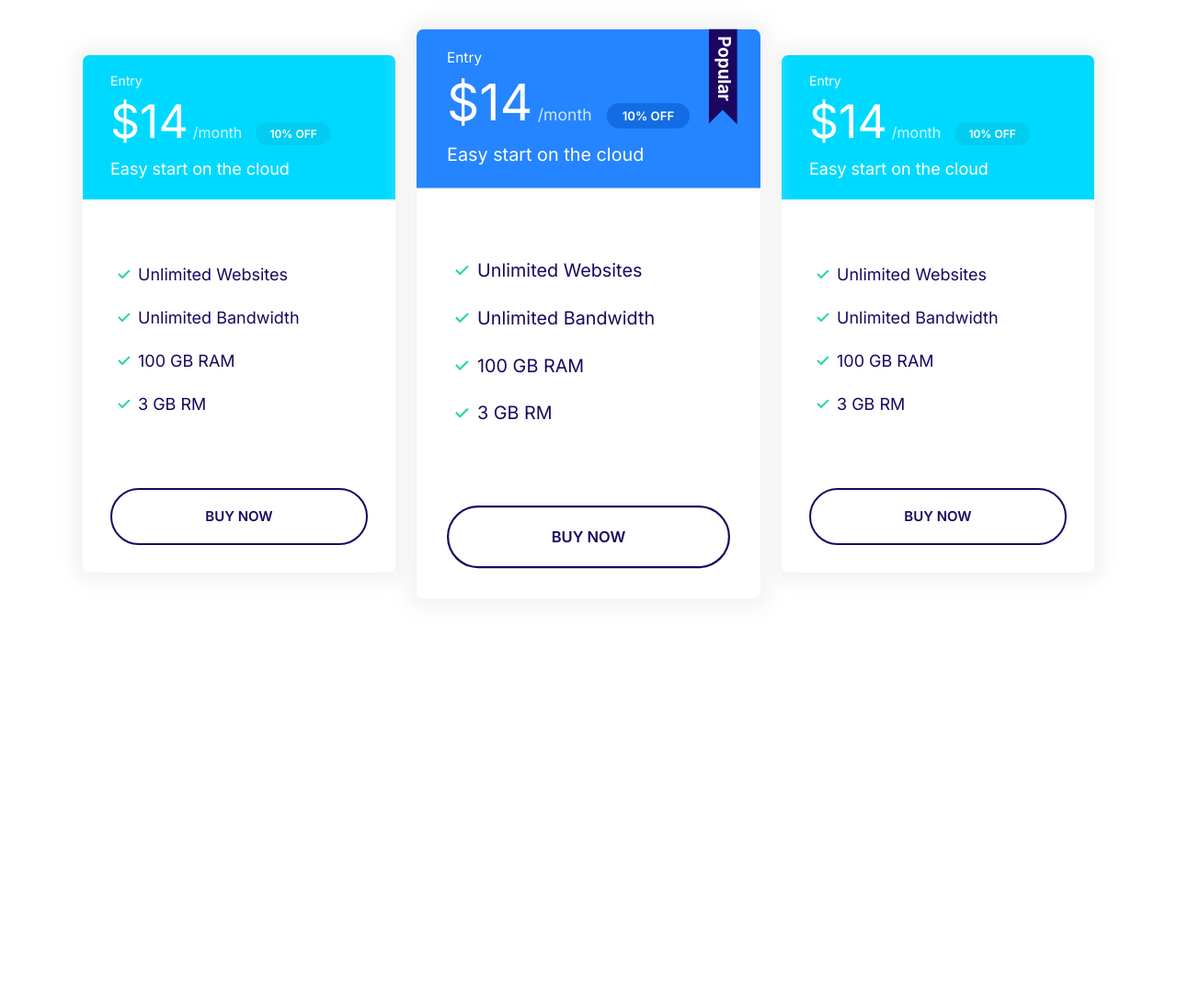
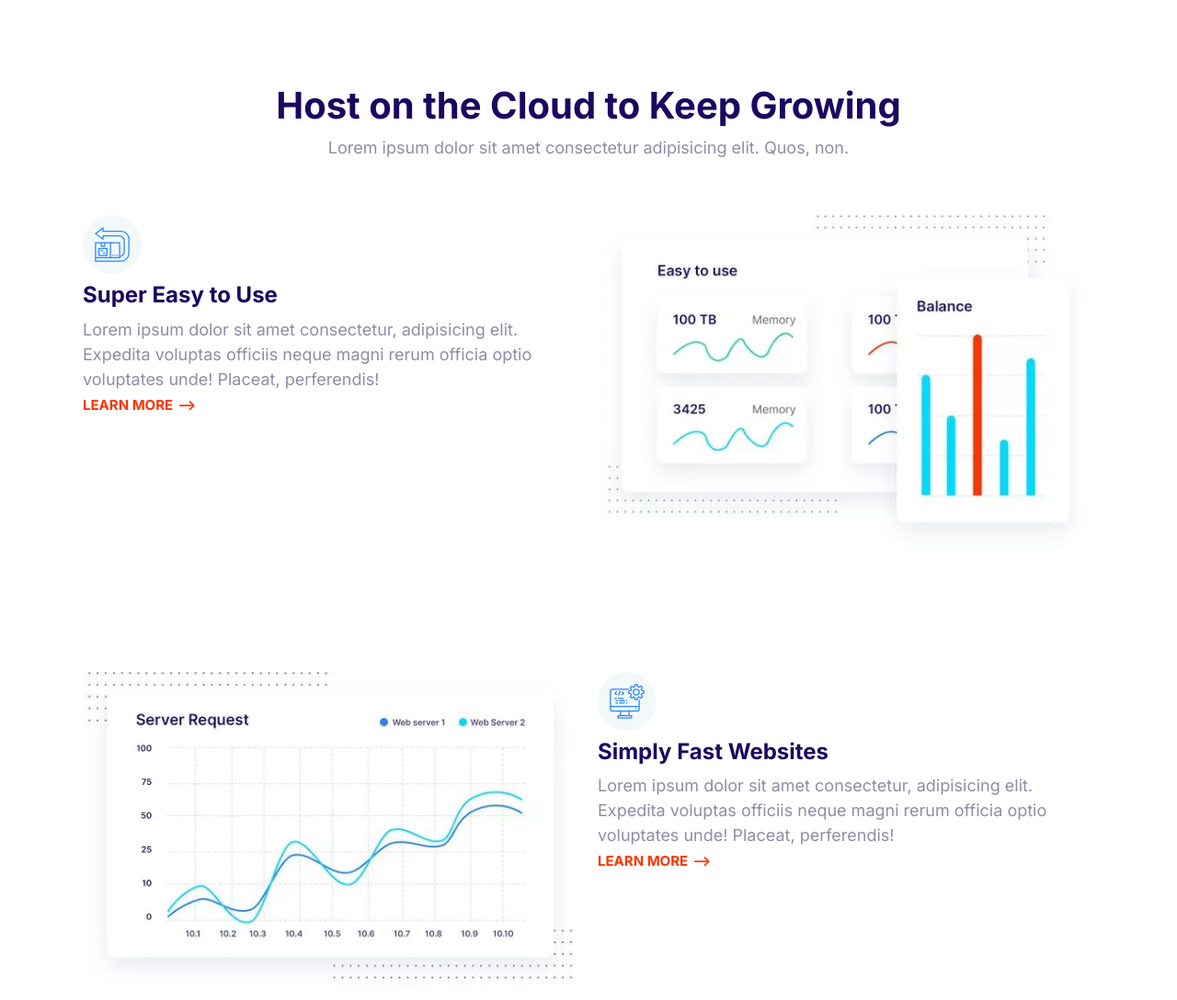
Before and after one commit to NorikoLandrum/moshify, a plain HTML site: page index.html in a window 1280 px wide. Shown: the top 1088 px of the page at 92% size. Before the commit the page ends 800 px from the top, so only its background shows below. Drawn offline with Linux system fonts and the light colour scheme.

Commit message:
Build the feature block component

```diff
--- a/css/style.css
+++ b/css/style.css
@@ -766,3 +766,27 @@ collapsible */
   max-width: 500px;
   margin: 0 auto;
 }
+
+/* Features */
+.feature {
+  gap: 4rem 2rem;
+  margin: 12rem 0;
+}
+
+.feature:first-of-type {
+  margin-top: 6rem;
+}
+
+.feature__heading {
+  margin: 1rem 0;
+}
+
+.feature__image {
+  width: 100%;
+}
+
+@media screen and (min-width: 768px) {
+  .feature:nth-of-type(even) .feature__content {
+    order: 2;
+  }
+}
--- a/index.html
+++ b/index.html
@@ -15,69 +15,94 @@
     <link rel="stylesheet" href="css/style.css" />
   </head>
   <body>
-    <section class="block container block-plans">
-      <div class="grid grid--1x3">
-        <div class="plan">
-          <div class="card card--secondry">
-            <header class="card__header">
-              <h3 class="plan__name">Entry</h3>
-              <span class="plan__price">$14</span>
-              <span class="plan__billing-cycle">/month</span>
-              <span class="badge badge--secondry badge--small">10% OFF</span>
-              <span class="pand__description">Easy start on the cloud</span>
-            </header>
-            <div class="card__body">
-              <ul class="list list--tick">
-                <li class="list__item">Unlimited Websites</li>
-                <li class="list__item">Unlimited Bandwidth</li>
-                <li class="list__item">100 GB RAM</li>
-                <li class="list__item">3 GB RM</li>
-              </ul>
-              <button class="btn btn--outline btn--block">Buy Now</button>
-            </div>
-          </div>
+    <section class="block container">
+      <header class="block__header">
+        <h2>Host on the Cloud to Keep Growing</h2>
+        <p>
+          Lorem ipsum dolor sit amet consectetur adipisicing elit. Quos, non.
+        </p>
+      </header>
+      <article class="grid grid--1x2 feature">
+        <div class="feature__content">
+          <span class="icon-container">
+            <svg class="icon icon--primary">
+              <use xlink:href="images/sprite.svg#easy"></use>
+            </svg>
+          </span>
+          <h3 class="feature__heading">Super Easy to Use</h3>
+          <p>
+            Lorem ipsum dolor sit amet consectetur, adipisicing elit. Expedita
+            voluptas officiis neque magni rerum officia optio voluptates unde!
+            Placeat, perferendis!
+          </p>
+          <a href="#" class="link-arrow">Learn More</a>
         </div>
-        <div class="plan plan--popular">
-          <div class="card card--primary">
-            <header class="card__header">
-              <h3 class="plan__name">Entry</h3>
-              <span class="plan__price">$14</span>
-              <span class="plan__billing-cycle">/month</span>
-              <span class="badge badge--primary badge--small">10% OFF</span>
-              <span class="pand__description">Easy start on the cloud</span>
-            </header>
-            <div class="card__body">
-              <ul class="list list--tick">
-                <li class="list__item">Unlimited Websites</li>
-                <li class="list__item">Unlimited Bandwidth</li>
-                <li class="list__item">100 GB RAM</li>
-                <li class="list__item">3 GB RM</li>
-              </ul>
-              <button class="btn btn--outline btn--block">Buy Now</button>
-            </div>
-          </div>
+        <picture>
+          <source
+            type="image/webp"
+            srcset="images/easy.webp 1x, images/easy@2x.webp 2x"
+          />
+          <source
+            type="image/jpg"
+            srcset="images/easy.jpg 1x, images/easy@2x.jpg 2x"
+          />
+          <img class="feature__image" src="images/easy@2x.jpg" alt="" />
+        </picture>
+      </article>
+      <article class="grid grid--1x2 feature">
+        <div class="feature__content">
+          <span class="icon-container">
+            <svg class="icon icon--primary">
+              <use xlink:href="images/sprite.svg#computer"></use>
+            </svg>
+          </span>
+          <h3 class="feature__heading">Simply Fast Websites</h3>
+          <p>
+            Lorem ipsum dolor sit amet consectetur, adipisicing elit. Expedita
+            voluptas officiis neque magni rerum officia optio voluptates unde!
+            Placeat, perferendis!
+          </p>
+          <a href="#" class="link-arrow">Learn More</a>
         </div>
-        <div class="plan">
-          <div class="card card--secondry">
-            <header class="card__header">
-              <h3 class="plan__name">Entry</h3>
-              <span class="plan__price">$14</span>
-              <span class="plan__billing-cycle">/month</span>
-              <span class="badge badge--secondry badge--small">10% OFF</span>
-              <span class="pand__description">Easy start on the cloud</span>
-            </header>
-            <div class="card__body">
-              <ul class="list list--tick">
-                <li class="list__item">Unlimited Websites</li>
-                <li class="list__item">Unlimited Bandwidth</li>
-                <li class="list__item">100 GB RAM</li>
-                <li class="list__item">3 GB RM</li>
-              </ul>
-              <button class="btn btn--outline btn--block">Buy Now</button>
-            </div>
-          </div>
+        <picture>
+          <source
+            type="image/webp"
+            srcset="images/fast.webp 1x, images/fast@2x.webp 2x"
+          />
+          <source
+            type="image/jpg"
+            srcset="images/fast.jpg 1x, images/fast@2x.jpg 2x"
+          />
+          <img class="feature__image" src="images/fast@2x.jpg" alt="" />
+        </picture>
+      </article>
+      <article class="grid grid--1x2 feature">
+        <div class="feature__content">
+          <span class="icon-container">
+            <svg class="icon icon--primary">
+              <use xlink:href="images/sprite.svg#wordpress"></use>
+            </svg>
+          </span>
+          <h3 class="feature__heading">Wordpress Made Easy</h3>
+          <p>
+            Lorem ipsum dolor sit amet consectetur, adipisicing elit. Expedita
+            voluptas officiis neque magni rerum officia optio voluptates unde!
+            Placeat, perferendis!
+          </p>
+          <a href="#" class="link-arrow">Learn More</a>
         </div>
-      </div>
+        <picture>
+          <source
+            type="image/webp"
+            srcset="images/wordpress.webp 1x, images/wordpress@2x.webp 2x"
+          />
+          <source
+            type="image/jpg"
+            srcset="images/wordpress.jpg 1x, images/wordpress@2x.jpg 2x"
+          />
+          <img class="feature__image" src="images/wordpress@2x.jpg" alt="" />
+        </picture>
+      </article>
     </section>
     <script src="js/main.js"></script>
   </body>
```
Also changed, not shown: components/featureBlock.html (added, +87 -0 lines), images/computer.svg (added), images/easy.jpg (added), images/easy.webp (added), images/easy@2x.jpg (added), images/easy@2x.webp (added), images/fast.jpg (added), images/fast.webp (added), images/fast@2x.jpg (added), images/fast@2x.webp (added), images/wordpress.jpg (added), images/wordpress.webp (added), images/wordpress@2x.jpg (added), images/wordpress@2x.webp (added).
